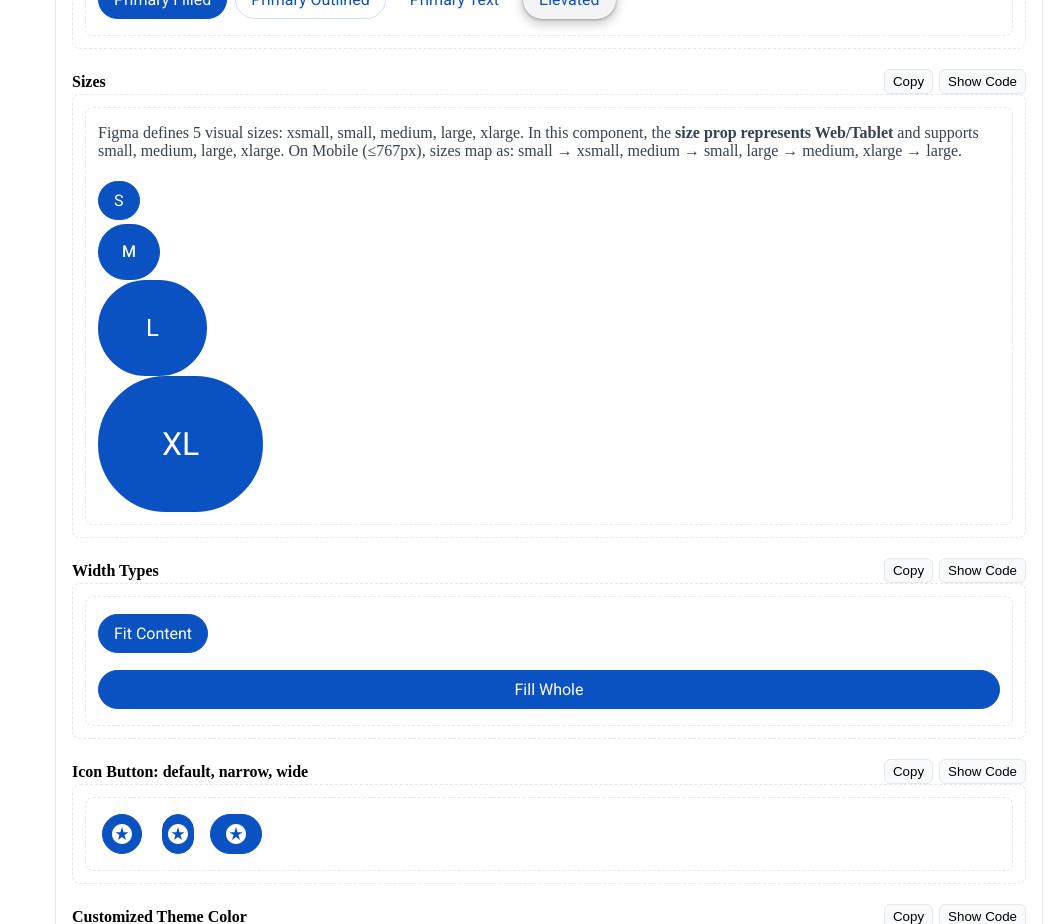
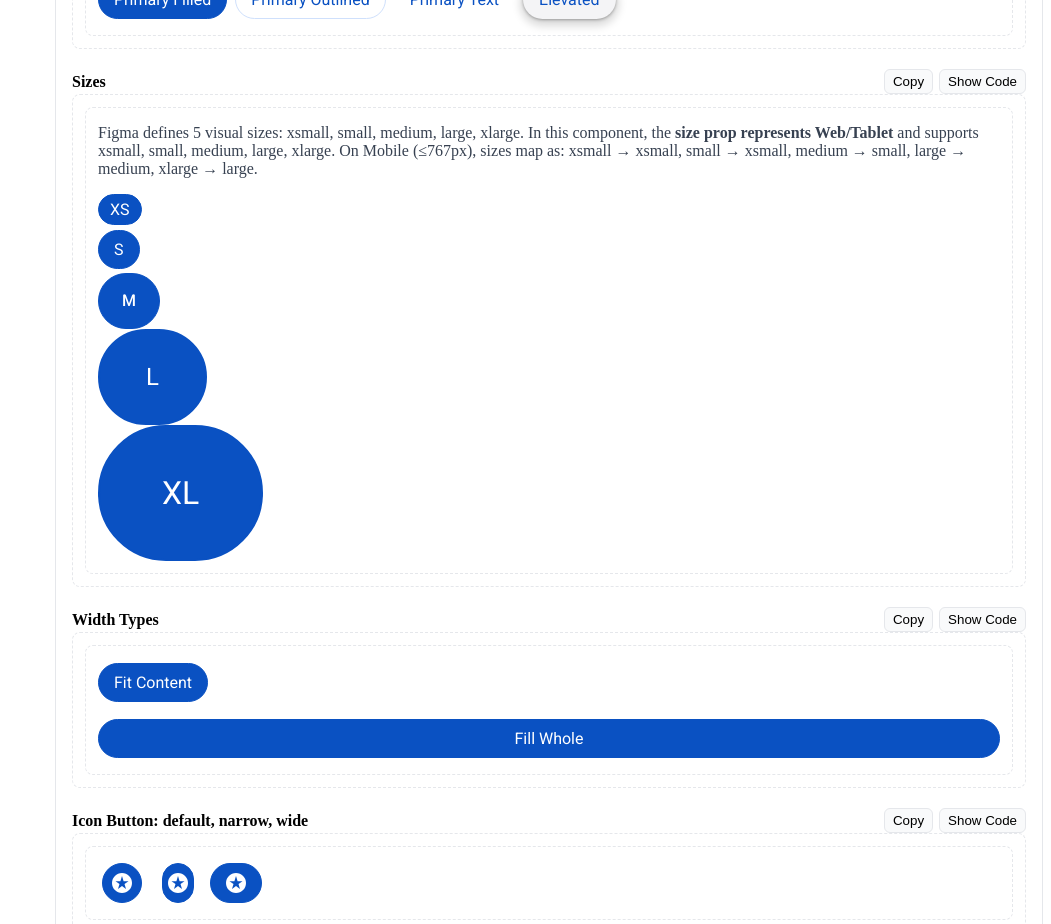
Before and after one commit to WeiyueDeng/responsive-component-library, a Vue app: page / in a window 1280 px wide. Shown: the part 5600-6524 px from the top of the page, without its empty margins (229-1280 px from the left). Built offline with nearby package versions, Linux system fonts and the light colour scheme.

Commit message:
add xsmall to DynamicColorResponsiveButton

```diff
--- a/src/components/DynamicColorResponsiveButton.vue
+++ b/src/components/DynamicColorResponsiveButton.vue
@@ -131,7 +131,14 @@ const props = defineProps({
     },
     size:{
         type: String,
-        // ENUM: small, medium, large, xlarge
+        // ENUM: xsmall, small, medium, large, xlarge
+        // NOTES: the ENUM is the size of the button in web version, we apply responsive rules to make it automatically adapt to mobile version
+        // Responsive Rules:
+        // Web xsmall -> Mobile xsmall
+        // Web small -> Mobile xsmall
+        // Web medium -> Mobile small
+        // Web large -> Mobile medium
+        // Web xlarge -> Mobile large
         default: 'small'
     },
 });
@@ -424,6 +431,11 @@ defineExpose({
 }
 
 /* normal button .dynamic-color-responsive-button-content*/
+.xsmall .dynamic-color-responsive-button-content{
+    border-width: 1px;
+    padding: 5px 11px;
+    column-gap: 4px;
+}
 .small .dynamic-color-responsive-button-content{
     border-width: 1px;
     padding: 9px 15px;
@@ -445,6 +457,12 @@ defineExpose({
     column-gap: 16px;
 }
 /* default icon button .dynamic-color-responsive-button-content*/
+.xsmall.icon-button .dynamic-color-responsive-button-content{
+    padding-top: 5px;
+    padding-bottom: 5px;
+    padding-left: 5px;
+    padding-right: 5px;
+}
 .small.icon-button .dynamic-color-responsive-button-content{
     padding-top: 7px;
     padding-bottom: 7px;
@@ -470,6 +488,10 @@ defineExpose({
     padding-right: 46px;
 }
 /* narrow icon button .dynamic-color-responsive-button-content*/
+.xsmall.icon-button.narrow .dynamic-color-responsive-button-content{
+    padding-left: 3px;
+    padding-right: 3px;
+}
 .small.icon-button.narrow .dynamic-color-responsive-button-content{
     padding-left: 3px;
     padding-right: 3px;
@@ -487,6 +509,10 @@ defineExpose({
     padding-right: 30px;
 }
 /* wide icon button .dynamic-color-responsive-button-content*/
+.xsmall.icon-button.wide .dynamic-color-responsive-button-content{
+    padding-left: 9px;
+    padding-right: 9px;
+}
 .small.icon-button.wide .dynamic-color-responsive-button-content{
     padding-left: 13px;
     padding-right: 13px;
--- a/src/componentsDemo/DynamicColorResponsiveButtonDoc.vue
+++ b/src/componentsDemo/DynamicColorResponsiveButtonDoc.vue
@@ -39,6 +39,7 @@
             <div class="ctrl-group">
               <label>Size</label>
               <select v-model="play.size">
+                <option value="xsmall">xsmall</option>
                 <option value="small">small</option>
                 <option value="medium">medium</option>
                 <option value="large">large</option>
@@ -146,10 +147,11 @@
       <div class="live col">
         <div class="note">
           Figma defines 5 visual sizes: xsmall, small, medium, large, xlarge. In this component, the
-          <b>size prop represents Web/Tablet</b> and supports small, medium, large, xlarge. On Mobile (≤767px), sizes map as:
-          small → xsmall, medium → small, large → medium, xlarge → large.
+          <b>size prop represents Web/Tablet</b> and supports xsmall, small, medium, large, xlarge. On Mobile (≤767px), sizes map as:
+          xsmall → xsmall, small → xsmall, medium → small, large → medium, xlarge → large.
         </div>
         <div class="row">
+          <DynamicColorResponsiveButton display_name="XS" size="xsmall" />
           <DynamicColorResponsiveButton display_name="S" size="small" />
           <DynamicColorResponsiveButton display_name="M" size="medium" />
           <DynamicColorResponsiveButton display_name="L" size="large" />
@@ -353,7 +355,7 @@ export default {
       return `<template>\n  <DynamicColorResponsiveButton display_name="Primary Filled" button_type="filled" built_in_theme="primary"/>\n  <DynamicColorResponsiveButton display_name="Primary Outlined" button_type="outlined" built_in_theme="primary"/>\n  <DynamicColorResponsiveButton display_name="Primary Text" button_type="text" built_in_theme="primary"/>\n  <DynamicColorResponsiveButton display_name="Elevated" button_type="elevated"/>\n</template>`
     },
     sizesCode(){
-      return `<template>\n  <!-- Web/Tablet sizes: small, medium, large, xlarge. On Mobile (≤767px): small→xsmall, medium→small, large→medium, xlarge→large -->\n  <DynamicColorResponsiveButton display_name=\"S\" size=\"small\"/>\n  <DynamicColorResponsiveButton display_name=\"M\" size=\"medium\"/>\n  <DynamicColorResponsiveButton display_name=\"L\" size=\"large\"/>\n  <DynamicColorResponsiveButton display_name=\"XL\" size=\"xlarge\"/>\n</template>`
+      return `<template>\n  <!-- Web/Tablet sizes: xsmall, small, medium, large, xlarge. On Mobile (≤767px): xsmall→xsmall, small→xsmall, medium→small, large→medium, xlarge→large -->\n  <DynamicColorResponsiveButton display_name=\"XS\" size=\"xsmall\"/>\n  <DynamicColorResponsiveButton display_name=\"S\" size=\"small\"/>\n  <DynamicColorResponsiveButton display_name=\"M\" size=\"medium\"/>\n  <DynamicColorResponsiveButton display_name=\"L\" size=\"large\"/>\n  <DynamicColorResponsiveButton display_name=\"XL\" size=\"xlarge\"/>\n</template>`
     },
     widthCode(){
       return `<template>\n  <DynamicColorResponsiveButton display_name="Fit Content" width_type="fit-content"/>\n  <DynamicColorResponsiveButton display_name="Fill Whole" width_type="fill-whole"/>\n</template>`
```
Also changed, not shown: 1 other file (tests, documents, lock files or other folders).
